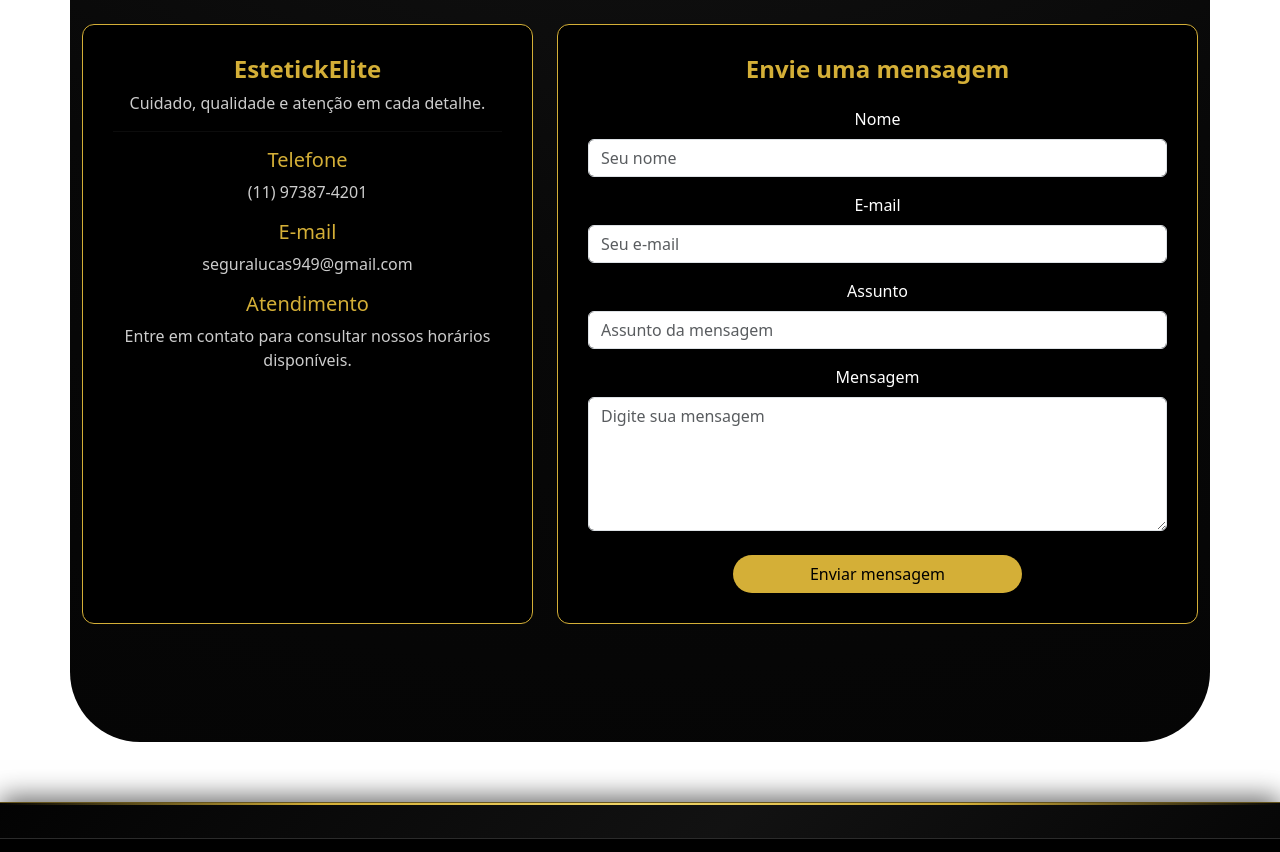
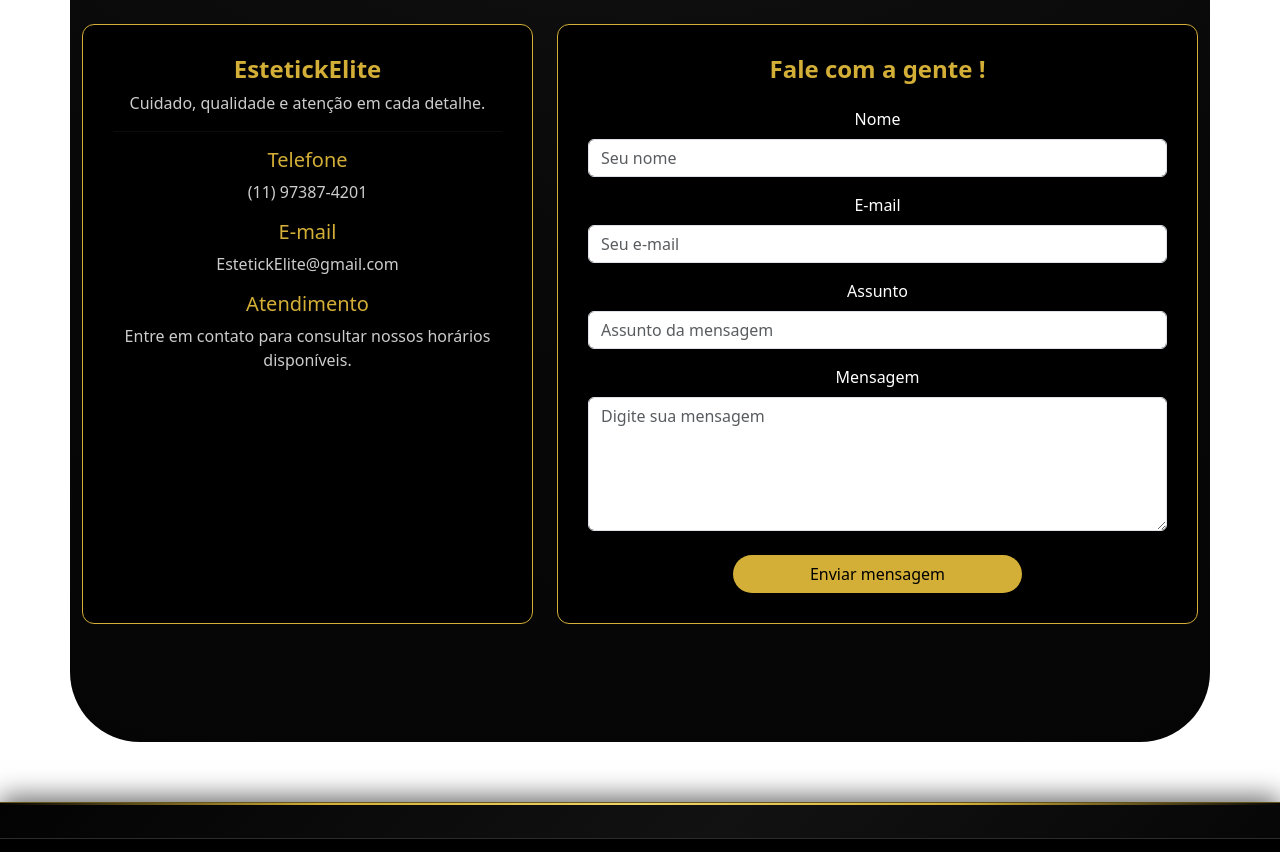
Before and after one commit to Antonellawy/ESTETICKELITE, a website: page templates/faleconosco.html in a window 1280 px wide. Shown: the part 874-1726 px from the top of the page. Drawn offline with nearby package versions, Linux system fonts and the light colour scheme; no server answers.

Commit message:
Update faleconosco.html

```diff
--- a/templates/faleconosco.html
+++ b/templates/faleconosco.html
@@ -158,7 +158,7 @@
                         </h5>
 
                         <p>
-                            seguralucas949@gmail.com
+                            EstetickElite@gmail.com
                         </p>
 
                         <h5 style="color: #d4af37;">
@@ -179,7 +179,8 @@
                     <div class="contato-card">
 
                         <h4 class="mb-4">
-                            Envie uma mensagem
+                            Fale com a gente
+                            !
                         </h4>
 
                         <form>
```
